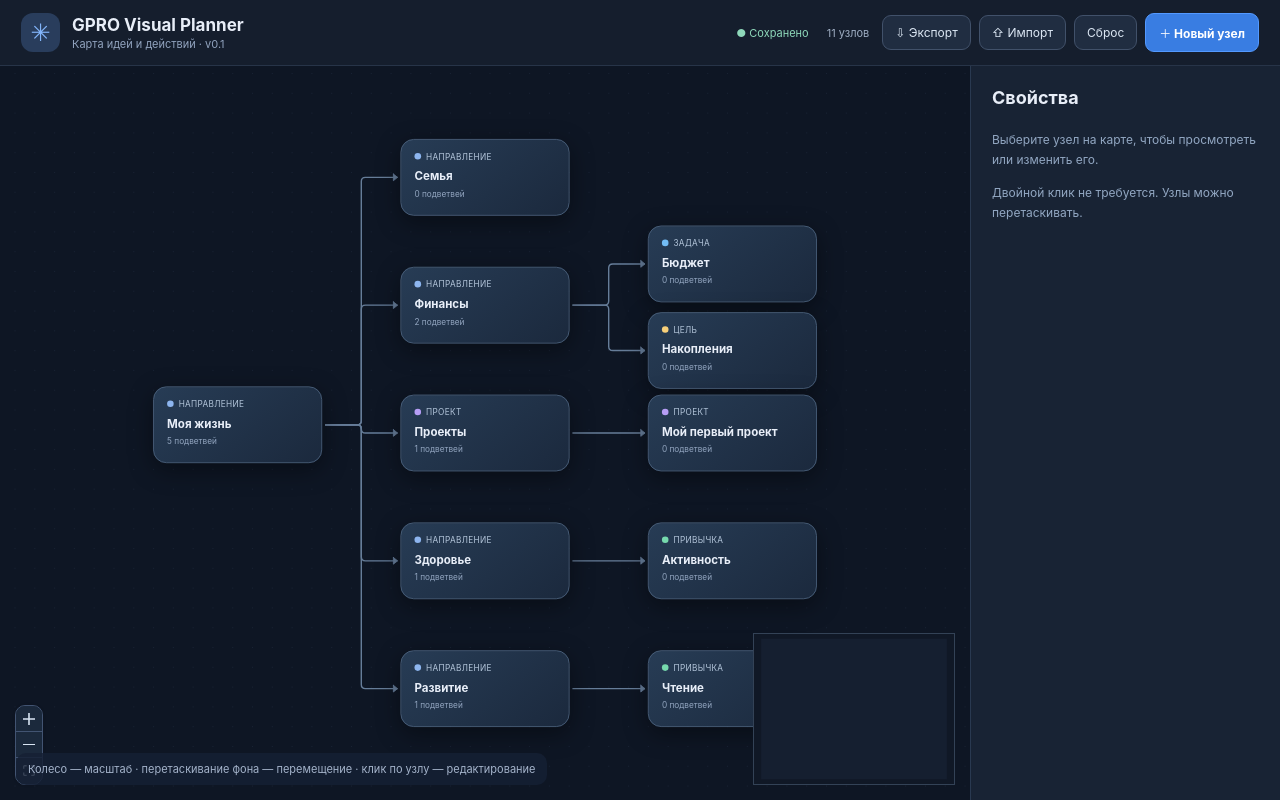
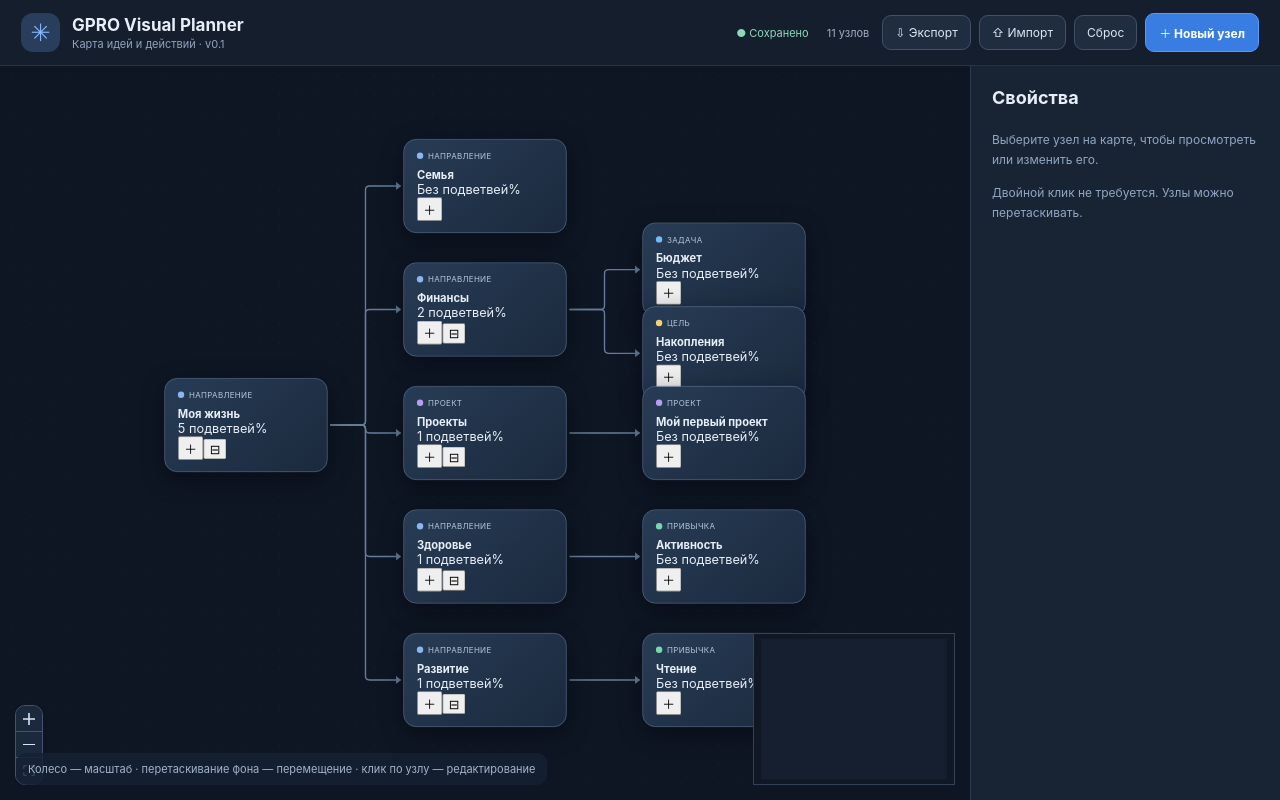
Before and after one commit to koraevgog-create/gpro-visual-planner, a React (Vite) app: page / in a window 1280 px wide. Built offline with nearby package versions, Linux system fonts and the light colour scheme.

Commit message:
feat(v0.2): interactive branches, progress and node controls

```diff
--- a/src/components/PlannerNode.jsx
+++ b/src/components/PlannerNode.jsx
@@ -1,4 +1,4 @@
 import { memo } from 'react';
 import { Handle, Position } from '@xyflow/react';
 const types={area:'Направление',project:'Проект',goal:'Цель',task:'Задача',idea:'Идея',habit:'Привычка'};
-export default memo(function PlannerNode({data,selected}){return <div className={['planner-node',data.item.status==='done'?'node-done':'',selected?'selected':''].join(' ')}><Handle type="target" position={Position.Left} className="connector"/><div className="node-top"><span className={'type-dot type-'+data.item.type}/><span className="node-type">{types[data.item.type]||'Элемент'}</span>{data.item.status==='done'&&<span className="done-symbol">✓</span>}</div><strong title={data.item.title}>{data.item.title}</strong><small>{data.children} подветвей</small><Handle type="source" position={Position.Right} className="connector"/></div>});
+export default memo(function PlannerNode({data,selected}){const {item,children,progress,onAdd,onToggle}=data;return <div className={['planner-node','shape-'+item.type,item.status==='done'?'node-done':'',selected?'selected':''].join(' ')}><Handle type="target" position={Position.Left} className="connector"/><div className="node-top"><span className={'type-dot type-'+item.type}/><span className="node-type">{types[item.type]||'Элемент'}</span>{item.status==='done'&&<span className="done-symbol">✓</span>}</div><strong title={item.title}>{item.title}</strong><div className="node-bottom"><span>{children?children+' подветвей':'Без подветвей'}</span><span>{progress}%</span></div><div className="progress-track"><div className="progress-fill" style={{width:progress+'%'}}/></div><div className="node-actions"><button className="nodrag nopan" title="Добавить подветвь" onClick={e=>{e.stopPropagation();onAdd(item.id);}}>＋</button>{children>0&&<button className="nodrag nopan" title={item.collapsed?'Раскрыть':'Свернуть'} onClick={e=>{e.stopPropagation();onToggle(item.id);}}>{item.collapsed?'⊞':'⊟'}</button>}</div><Handle type="source" position={Position.Right} className="connector"/></div>});
```
